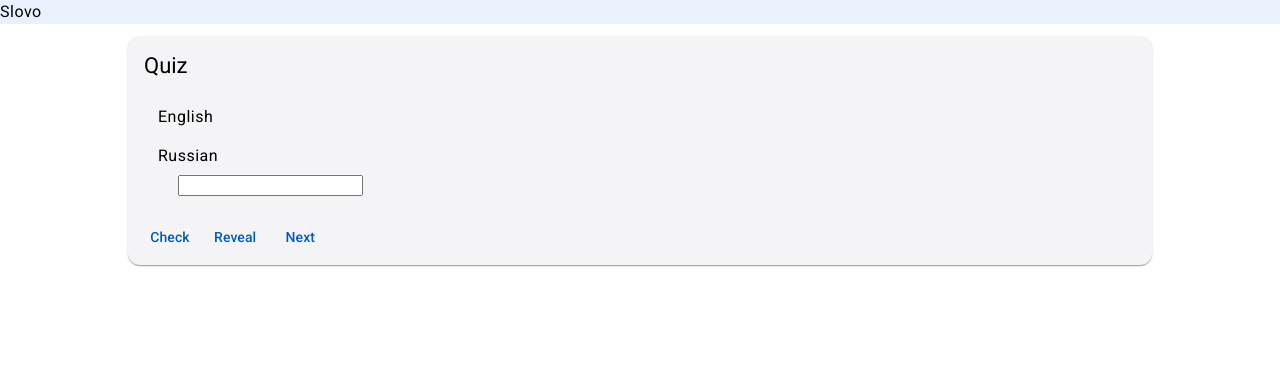
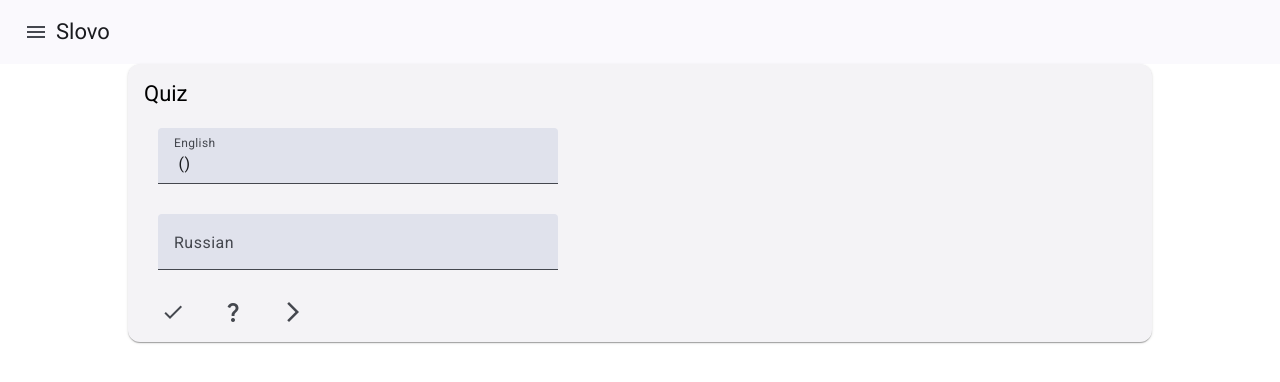
Before and after one commit to xmil9/slovo-js, an Angular app in the folder frontend/slovo/: page /quiz in a window 1280 px wide. Shown: the top 382 px of the page. Built offline with nearby package versions, Linux system fonts and the light colour scheme; no server answers.

Commit message:
Add toolbar and improve quiz appearance.

```diff
--- a/frontend/slovo/src/app/app.component.html
+++ b/frontend/slovo/src/app/app.component.html
@@ -1,4 +1,2 @@
-<div class="top-bar">
-	<p>Slovo</p>
-</div>
+<app-toolbar />
 <router-outlet />
--- a/frontend/slovo/src/app/app.component.ts
+++ b/frontend/slovo/src/app/app.component.ts
@@ -1,10 +1,11 @@
 import { Component } from '@angular/core';
 import { RouterOutlet } from '@angular/router';
+import { ToolbarComponent } from './toolbar/toolbar.component';
 
 @Component({
   selector: 'app-root',
   standalone: true,
-  imports: [RouterOutlet],
+  imports: [ RouterOutlet, ToolbarComponent ],
   templateUrl: './app.component.html',
   styleUrl: './app.component.css'
 })
--- a/frontend/slovo/src/app/quiz/quiz.component.css
+++ b/frontend/slovo/src/app/quiz/quiz.component.css
@@ -7,43 +7,31 @@
 	padding-left: 30px;
 }
 
-.word-lang {
-	margin-top: 5px;
-}
-
-.word {
-	margin-top: 5px;
-	margin-left: 20px;
-	font-weight: 500;
-}
-
-.word-class {
-	margin-left: 20px;
-	font-size: small;
-}
-
-.translation-lang {
-	margin-top: 15px;
+.word-input {
+	width: 100px;
 }
 
 .translation {
-	margin-top: 5px;
-	margin-left: 20px;
+	margin-top: 10px;
+	vertical-align: top;
 }
 
-.evaluate {
-	margin-left: 30px;
+.evaluate-result {
+	padding-top: 20px;
+	margin-left: 20px;
+	vertical-align: middle;
 }
 
-.reveal {
+.reveal-result {
+	margin-top: 5px;
 	margin-left: 30px;
 }
 
 .card-actions {
-	padding-top: 20px;
-	padding-left: 10px;
+	padding-top: 0px;
+	padding-left: 25px;
 }
 
 button {
-	margin-right: 0px;
+	margin-right: 20px;
 }
--- a/frontend/slovo/src/app/quiz/quiz.component.html
+++ b/frontend/slovo/src/app/quiz/quiz.component.html
@@ -5,26 +5,41 @@
 		</mat-card-header>
 
 		<mat-card-content class="card-content">
-			<div class="word-lang">English</div>
-			<div class="word">{{ word.en }}</div>
-			<div class="word-class">{{ word.wordClass }}</div>
-			<div class="translation-lang">Russian</div>
+
+			<mat-form-field [style.width.px]=400>
+				<mat-label>English</mat-label>
+				<input matInput type="text" readonly value="{{ word.en }} ({{ word.wordClass }})" />
+			</mat-form-field>
+
 			<div class="translation">
-				<input type="text" id="translation" name="translation" required [(ngModel)]="translation" />
-				<span class="evaluate" [hidden]="!isEvaluated">
-					<span *ngIf="isCorrect; else incorrect">Correct</span>
+				<mat-form-field [style.width.px]=400>
+					<mat-label>Russian</mat-label>
+					<input matInput type="text" #translationInput [(ngModel)]="translation" />
+				</mat-form-field>
+				<span class="evaluate-result" [hidden]="!isEvaluated">
+					<span class="evaluate-correct" *ngIf="isCorrect; else incorrect">
+						<mat-icon>check</mat-icon></span>
 					<ng-template #incorrect>
-						<span>Wrong</span>
+						<span class="evaluate-incorrect">
+							<mat-icon>block</mat-icon>
+						</span>
 					</ng-template>
 				</span>
-				<span class="reveal" [hidden]="!isRevealed">{{ word.ru }}</span>
+				<span class="reveal-result" [hidden]="!isRevealed">{{ word.ru }}</span>
 			</div>
+
 		</mat-card-content>
 
 		<mat-card-actions class="card-actions">
-			<button mat-button (click)="evaluate()">Check</button>
-			<button mat-button (click)="reveal()">Reveal</button>
-			<button mat-button (click)="next()">Next</button>
+			<button mat-icon-button (click)="evaluate()">
+				<mat-icon>check</mat-icon>
+			</button>
+			<button mat-icon-button (click)="reveal()">
+				<mat-icon>question_mark</mat-icon>
+			</button>
+			<button mat-icon-button (click)="next()">
+				<mat-icon>arrow_forward_ios</mat-icon>
+			</button>
 		</mat-card-actions>
 	</mat-card>
 </div>
--- a/frontend/slovo/src/app/quiz/quiz.component.ts
+++ b/frontend/slovo/src/app/quiz/quiz.component.ts
@@ -1,10 +1,12 @@
-import { Component } from '@angular/core';
+import { Component, ElementRef, ViewChild } from '@angular/core';
 import { NoWord, Word, WordId, WordService } from '../word.service';
 import { concatMap, iif, of, tap } from 'rxjs';
 import { randomInt } from '../util';
 import { MatFormFieldModule } from '@angular/material/form-field';
 import { MatCardModule } from '@angular/material/card';
-import { MatButton } from '@angular/material/button';
+import { MatButton, MatIconButton } from '@angular/material/button';
+import { MatIconModule } from '@angular/material/icon';
+import { MatInputModule } from '@angular/material/input';
 import { FormsModule } from '@angular/forms';
 import { NgIf } from '@angular/common';
 
@@ -15,7 +17,16 @@ function calcRandomWordId(numWords: number): WordId {
 @Component({
 	selector: 'app-quiz',
 	standalone: true,
-	imports: [ FormsModule, MatButton, MatCardModule, MatFormFieldModule, NgIf ],
+	imports: [
+		FormsModule,
+		MatButton,
+		MatCardModule,
+		MatFormFieldModule,
+		MatIconButton,
+		MatIconModule,
+		MatInputModule,
+		NgIf
+	],
 	templateUrl: './quiz.component.html',
 	styleUrl: './quiz.component.css'
 })
@@ -26,6 +37,7 @@ export class QuizComponent {
 	isCorrect = false;
 	isEvaluated = false;
 	isRevealed = false;
+	@ViewChild('translationInput') translationInput!: ElementRef;
 
 	constructor(private wordService: WordService) { }
 
@@ -44,11 +56,14 @@ export class QuizComponent {
 		this.clearReveal();
 		this.isEvaluated = true;
 		this.isCorrect = this.translation === this.word.ru;
+		if (!this.isCorrect)
+			this.focusOnTranslation();
 	}
 
 	reveal() {
 		this.clearEvaluate();
 		this.isRevealed = true;
+		this.focusOnTranslation();
 	}
 
 	private updateWord(): void {
@@ -61,7 +76,10 @@ export class QuizComponent {
 		);
 		wordCount$.pipe(
 			concatMap((count: number) => this.wordService.getWord(calcRandomWordId(count)))
-		).subscribe((word: Word) => this.word = word);
+		).subscribe((word: Word) => {
+			this.word = word;
+			this.focusOnTranslation();
+		});
 	}
 
 	private clearEvaluate() {
@@ -72,4 +90,9 @@ export class QuizComponent {
 	private clearReveal() {
 		this.isRevealed = false;
 	}
+
+	private focusOnTranslation() {
+		if (this.translationInput)
+			this.translationInput.nativeElement.focus();
+	}
 }
--- /dev/null
+++ b/frontend/slovo/src/app/toolbar/toolbar.component.html
@@ -0,0 +1,6 @@
+<mat-toolbar>
+	<button mat-icon-button class="app-icon">
+		<mat-icon>menu</mat-icon>
+	</button>
+	<span>Slovo</span>
+</mat-toolbar>
```
Also changed, not shown: frontend/slovo/src/app/toolbar/toolbar.component.ts (added, +15 -0 lines), frontend/slovo/src/app/toolbar/toolbar.component.css (added), 1 other file (tests, documents, lock files or other folders).
